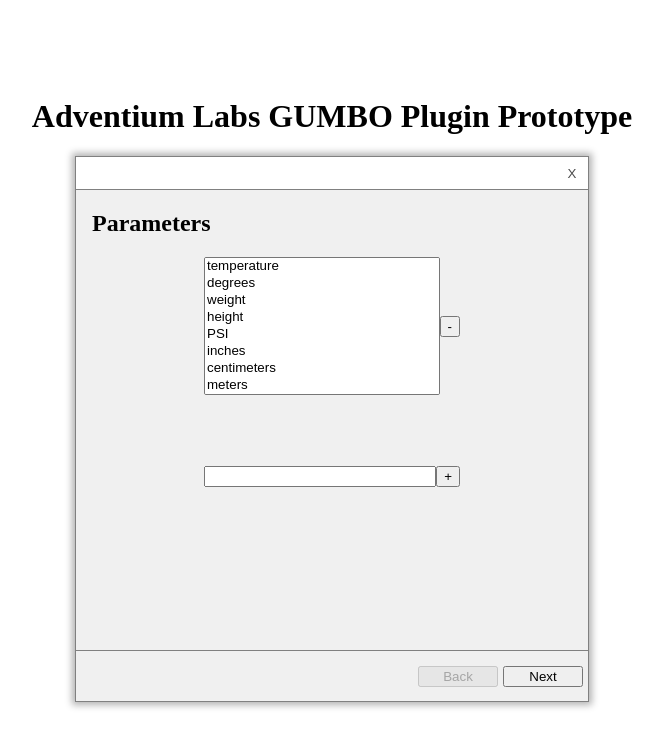
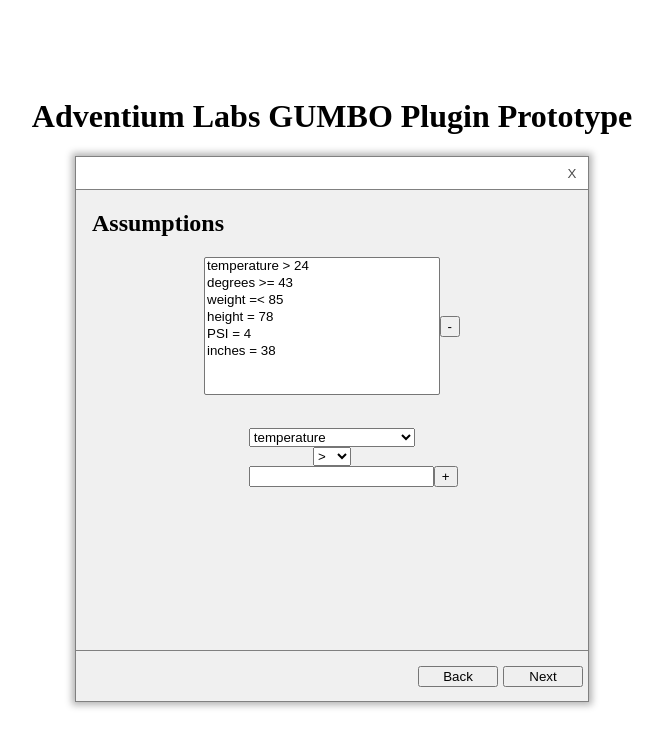
Before and after one commit to RileyAbr/CSCI445-Adventium-2021, a React (Create React App) app in the folder ui-prototype/: page /assumptions in a window 1280 px wide. Shown: the top 748 px of the page, without its empty margins (308-971 px from the left). Built offline with nearby package versions, Linux system fonts and the light colour scheme.

Commit message:
Renamed all applicable files

```diff
--- a/ui-prototype/src/App.js
+++ b/ui-prototype/src/App.js
@@ -4,7 +4,7 @@
 
 import NavButton from "./components/NavButton";
 import Parameters from "./components/Parameters";
-import Assertions from "./components/Assertions";
+import Assumptions from "./components/Assumptions";
 import Output from "./components/Output";
 
 import sampleParameters from "./data_files/sampleParameters.json";
@@ -17,7 +17,7 @@
 
 function App() {
     const [parameters, setParameters] = useState(sampleParameters);
-    const [assertions, setAssertions] = useState(
+    const [assumptions, setAssumptions] = useState(
         sampleParameters
             .slice(0, getRandomInt(sampleParameters.length - 1) + 1)
             .map((val) => `${val} ${assumptionComparators[getRandomInt(5)]} ${getRandomInt(100)}`)
@@ -27,14 +27,16 @@
         setParameters(newParameters);
     };
 
-    const modifyAssertions = (newAssertions) => {
-        setAssertions(newAssertions);
+    const modifyAssumptions = (newAssumptions) => {
+        setAssumptions(newAssumptions);
     };
 
     useEffect(() => {
-        let validAssertions = [...assertions];
-        validAssertions = validAssertions.filter((item) => parameters.includes(item.split(" ")[0]));
-        setAssertions(validAssertions);
+        let validAssumptions = [...assumptions];
+        validAssumptions = validAssumptions.filter((item) =>
+            parameters.includes(item.split(" ")[0])
+        );
+        setAssumptions(validAssumptions);
     }, [parameters]);
 
     return (
@@ -81,14 +83,14 @@
                     <article style={{ flexGrow: 1 }}>
                         <Switch>
                             <Route path="/output">
-                                <Output assertions={assertions} />
+                                <Output assumptions={assumptions} />
                             </Route>
-                            <Route path="/assertions">
-                                <Assertions
+                            <Route path="/assumptions">
+                                <Assumptions
                                     parameters={parameters}
-                                    assertions={assertions}
+                                    assumptions={assumptions}
                                     symbols={assumptionComparators}
-                                    modifyAssertions={modifyAssertions}
+                                    modifyAssumptions={modifyAssumptions}
                                 />
                             </Route>
                             <Route path="/">
@@ -111,16 +113,16 @@
                     >
                         <Switch>
                             <Route path="/output">
-                                <NavButton to="assertions">Back</NavButton>
+                                <NavButton to="assumptions">Back</NavButton>
                                 <NavButton>Finish</NavButton>
                             </Route>
-                            <Route path="/assertions">
+                            <Route path="/assumptions">
                                 <NavButton to="parameters">Back</NavButton>
                                 <NavButton to="output">Next</NavButton>
                             </Route>
                             <Route path="/">
                                 <NavButton disabled>Back</NavButton>
-                                <NavButton to="assertions">Next</NavButton>
+                                <NavButton to="assumptions">Next</NavButton>
                             </Route>
                         </Switch>
                     </footer>
--- a/ui-prototype/src/components/Assertions/index.js
+++ /dev/null
@@ -1,3 +0,0 @@
-import Assertions from "./Assertions";
-
-export default Assertions;
--- a/ui-prototype/src/components/Assertions/Assertions.js
+++ b/ui-prototype/src/components/Assumptions/Assumptions.js
@@ -1,27 +1,27 @@
 import React, { useState } from "react";
 
-const Assertions = ({ parameters, assertions, symbols, modifyAssertions }) => {
+const Assumptions = ({ parameters, assumptions, symbols, modifyAssumptions }) => {
     const [addSelectedParameter, setAddSelectedParameter] = useState(parameters[0]);
     const [addSelectedComparator, setAddSelectedComparator] = useState(symbols[0]);
-    const [addAssertionInput, setAddAssertionInput] = useState();
-    const [removeAssertionInput, setRemoveAssertionInput] = useState();
+    const [addAssumptionInput, setAddAssumptionInput] = useState();
+    const [removeAssumptionInput, setRemoveAssumptionInput] = useState();
 
-    const addAssertion = (addValue) => {
+    const addAssumption = (addValue) => {
         if (addValue) {
-            const newAssertions = [...assertions];
-            newAssertions.push(addValue);
-            modifyAssertions(newAssertions);
+            const newAssumptions = [...assumptions];
+            newAssumptions.push(addValue);
+            modifyAssumptions(newAssumptions);
         }
     };
 
     const removeParameter = (removeValue) => {
-        let newAssertions = [...assertions];
-        newAssertions = newAssertions.filter((item) => item !== removeValue);
-        modifyAssertions(newAssertions);
+        let newAssumptions = [...assumptions];
+        newAssumptions = newAssumptions.filter((item) => item !== removeValue);
+        modifyAssumptions(newAssumptions);
     };
     return (
         <>
-            <h2>Assertions</h2>
+            <h2>Assumptions</h2>
             <div
                 style={{
                     display: "flex",
@@ -42,13 +42,13 @@
                     <select
                         style={{ flexGrow: 1 }}
                         size="8"
-                        onChange={(event) => setRemoveAssertionInput(event.target.value)}
+                        onChange={(event) => setRemoveAssumptionInput(event.target.value)}
                     >
-                        {assertions.map((val) => (
+                        {assumptions.map((val) => (
                             <option value={val}>{val}</option>
                         ))}
                     </select>
-                    <button type="button" onClick={() => removeParameter(removeAssertionInput)}>
+                    <button type="button" onClick={() => removeParameter(removeAssumptionInput)}>
                         -
                     </button>
                 </div>
@@ -77,13 +77,13 @@
                         <input
                             type="number"
                             style={{ flexGrow: 1 }}
-                            onChange={(event) => setAddAssertionInput(event.target.value)}
+                            onChange={(event) => setAddAssumptionInput(event.target.value)}
                         />
                         <button
                             type="button"
                             onClick={() =>
-                                addAssertion(
-                                    `${addSelectedParameter} ${addSelectedComparator} ${addAssertionInput}`
+                                addAssumption(
+                                    `${addSelectedParameter} ${addSelectedComparator} ${addAssumptionInput}`
                                 )
                             }
                         >
@@ -96,4 +96,4 @@
     );
 };
 
-export default Assertions;
+export default Assumptions;
--- /dev/null
+++ b/ui-prototype/src/components/Assumptions/index.js
@@ -0,0 +1,3 @@
+import Assumptions from "./Assumptions";
+
+export default Assumptions;
--- a/ui-prototype/src/components/Output/Output.js
+++ b/ui-prototype/src/components/Output/Output.js
@@ -1,11 +1,11 @@
 import React from "react";
 import { CopyToClipboard } from "react-copy-to-clipboard";
 
-const Output = ({ assertions }) => {
+const Output = ({ assumptions }) => {
     let formattedOutput = "";
 
-    for (let i = 0; i < assertions.length; i += 1) {
-        formattedOutput += `${assertions[i]} \n`;
+    for (let i = 0; i < assumptions.length; i += 1) {
+        formattedOutput += `${assumptions[i]} \n`;
     }
 
     return (
```
